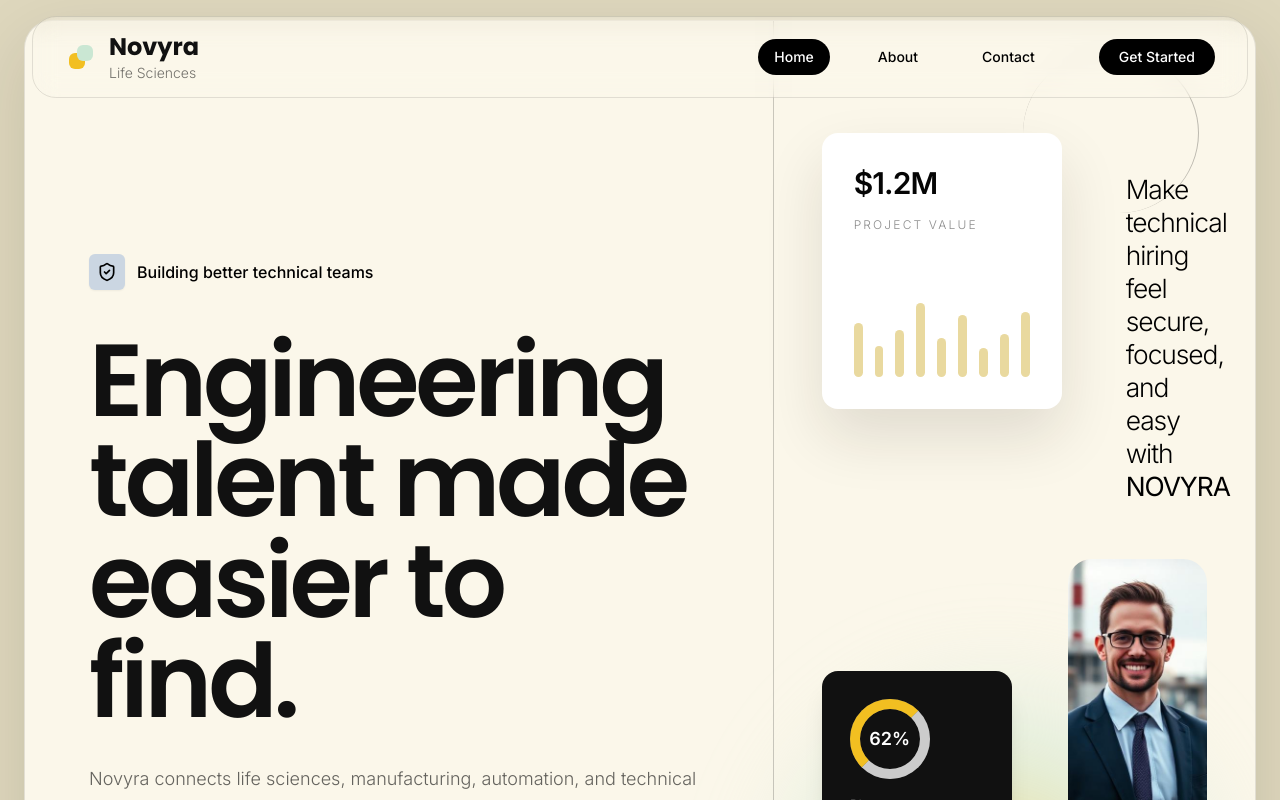
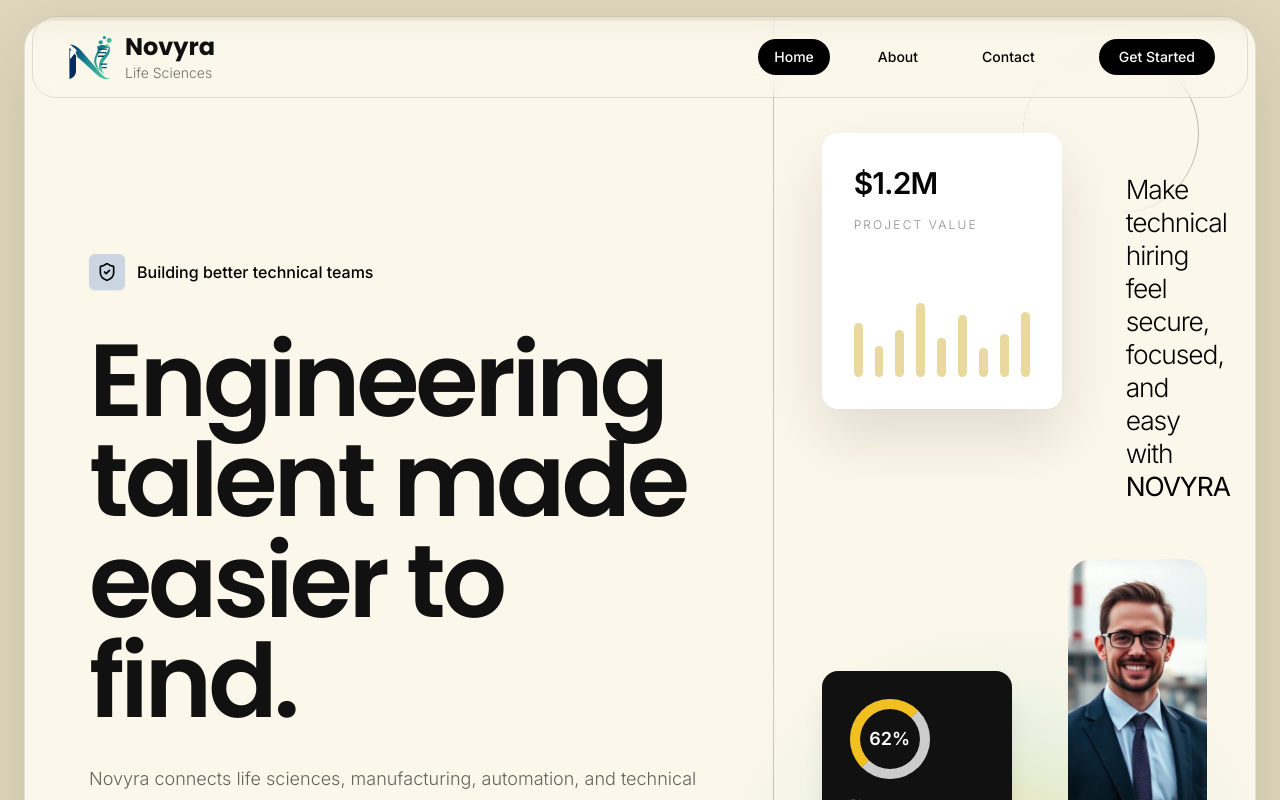
Before and after one commit to m0shaik/novyra-life-sciences, a React (Vite) app: page / in a window 1280 px wide. Shown: the top 800 px of the page. Built offline with nearby package versions, Linux system fonts and the light colour scheme; the HTML template or start-up script is replaced by a standard one.

Commit message:
few changes

```diff
--- a/src/components/Footer.tsx
+++ b/src/components/Footer.tsx
@@ -1,6 +1,6 @@
 import { Link } from "react-router-dom";
 import { Mail, Phone, MapPin, Linkedin, Twitter, Facebook } from "lucide-react";
-import placeholderBrand from "@/assets/meta-data-image.png";
+import logo from "@/assets/logo.svg";
 
 const Footer = () => {
     const currentYear = new Date().getFullYear();
@@ -37,9 +37,9 @@ const Footer = () => {
                     <div className="lg:col-span-1">
                         <Link to="/" className="flex items-center space-x-3 mb-6">
                             <img
-                                src={placeholderBrand}
-                                alt="Temporary Novyra brand placeholder"
-                                className="w-11 h-11 rounded-none object-cover border-2 border-black"
+                                src={logo}
+                                alt="Novyra Life Sciences logo"
+                                className="h-12 w-12 object-contain"
                             />
                             <div>
                                 <h3 className="text-lg font-bold text-black">
--- a/src/components/Navigation.tsx
+++ b/src/components/Navigation.tsx
@@ -2,6 +2,7 @@ import { useState } from "react";
 import { Link, useLocation } from "react-router-dom";
 import { Menu, X } from "lucide-react";
 import { Button } from "@/components/ui/button";
+import logo from "@/assets/logo.svg";
 
 const Navigation = () => {
   const [isMenuOpen, setIsMenuOpen] = useState(false);
@@ -20,10 +21,7 @@ const Navigation = () => {
       <div className="mx-auto max-w-7xl px-4 sm:px-6 lg:px-8">
         <div className="flex justify-between items-center h-16 md:h-20">
           <Link to="/" className="flex items-center space-x-3 transition-all duration-300 hover:opacity-80">
-            <span className="relative block h-8 w-8" aria-hidden="true">
-              <span className="absolute left-1 top-3 h-4 w-4 rounded-md bg-[#f2bf21]"></span>
-              <span className="absolute right-1 top-1 h-4 w-4 rounded-md bg-[#CAE7D3]"></span>
-            </span>
+            <img src={logo} alt="Novyra Life Sciences logo" className="h-11 w-11 object-contain md:h-12 md:w-12" />
             <div className="hidden sm:block">
               <h1 className="text-xl md:text-2xl font-bold text-[#111111] transition-colors duration-300">
                 Novyra
```
Also changed, not shown: public/logo.svg, src/assets/logo.svg.
